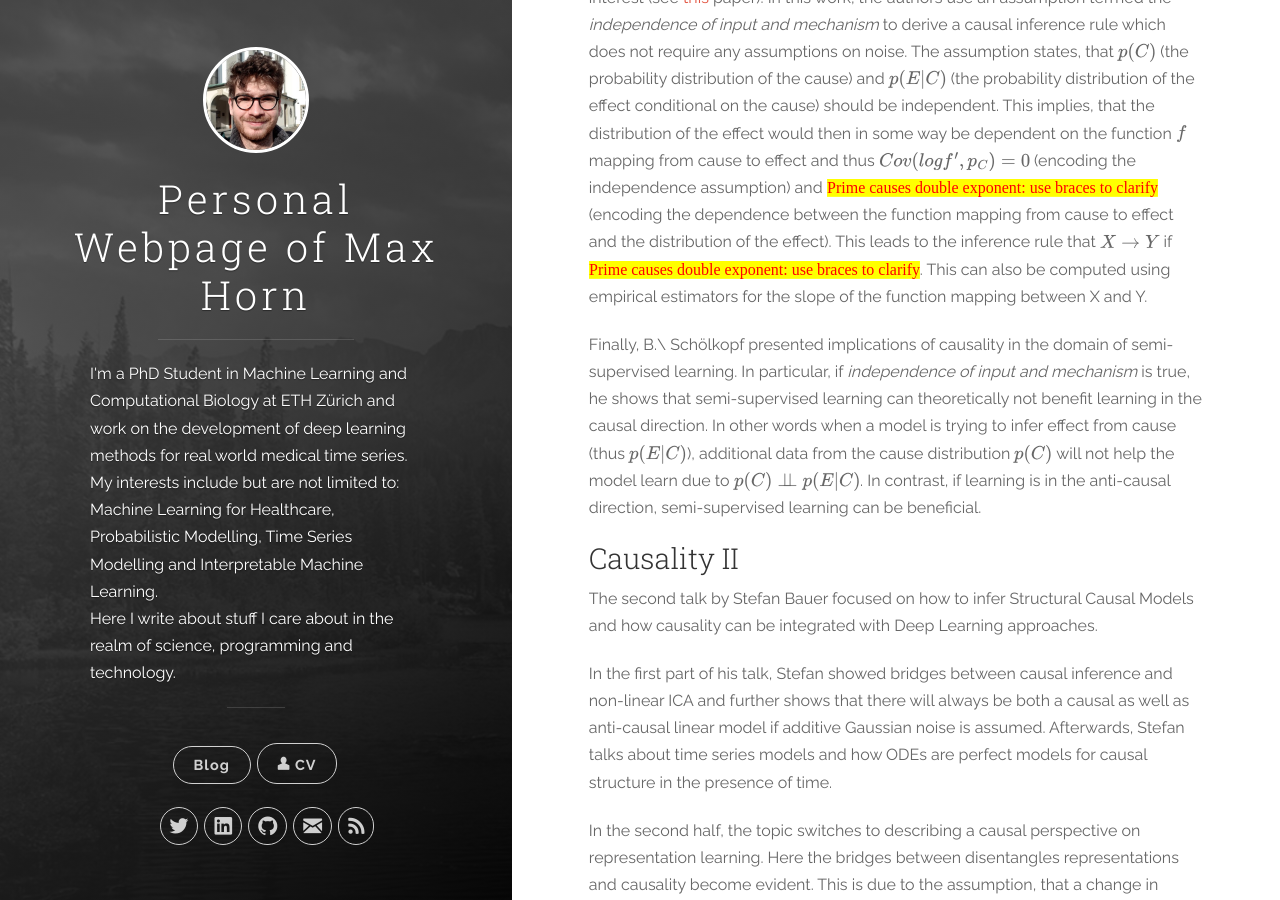
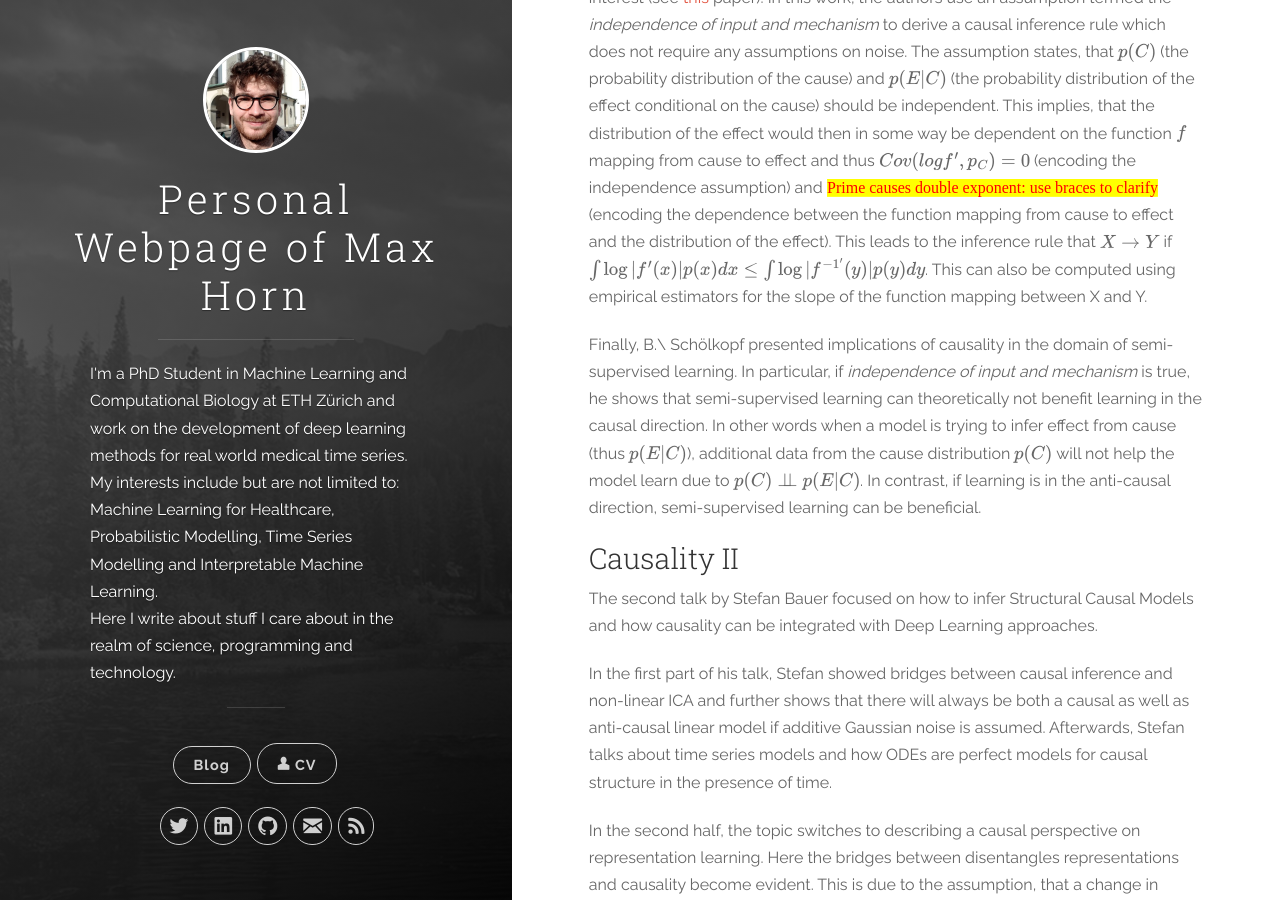
Before and after one commit to weatheredwatcher/weatheredwatcher.github.io, a Jekyll site: the page built from _posts/2020-06-05-First-week-MLSS.md, in a window 1280 px wide and 900 px high, scrolled down 844 px. Built offline with Jekyll 4.4.1, drawn with Linux system fonts in a browser that asks for light colours; comment, search, counter and statistics services are not loaded.

Commit message:
Further fix

```diff
--- a/_posts/2020-06-05-First-week-MLSS.md
+++ b/_posts/2020-06-05-First-week-MLSS.md
@@ -36,7 +36,7 @@ $$f$$ mapping from cause to effect and thus $$Cov(log f', p_C) = 0$$ (encoding
 the independence assumption) and $$Cov(log f^{-1}', p_E) > 0$$ (encoding the
 dependence between the function mapping from cause to effect and the
 distribution of the effect). This leads to the inference rule that $$
-X \rightarrow Y $$ if  $$ \int \log |f'(x)| p(x) dx \leq \int \log | f^{-1}'(y)
+X \rightarrow Y $$ if  $$ \int \log |f'(x)| p(x) dx \leq \int \log | f^{-1'}(y)
 | p(y) dy $$. This can also be computed using empirical estimators for the
 slope of the function mapping between X and Y.
 
```
